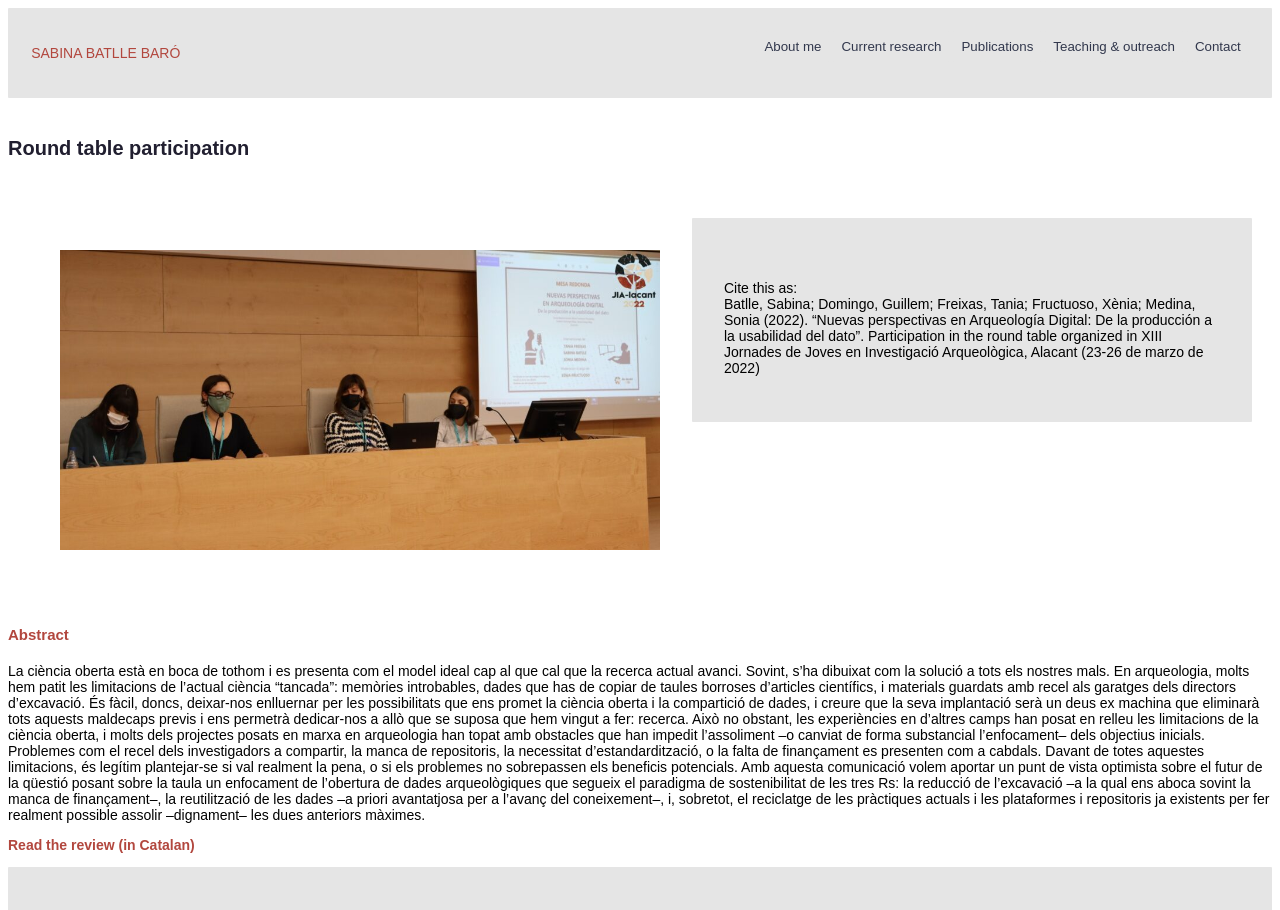
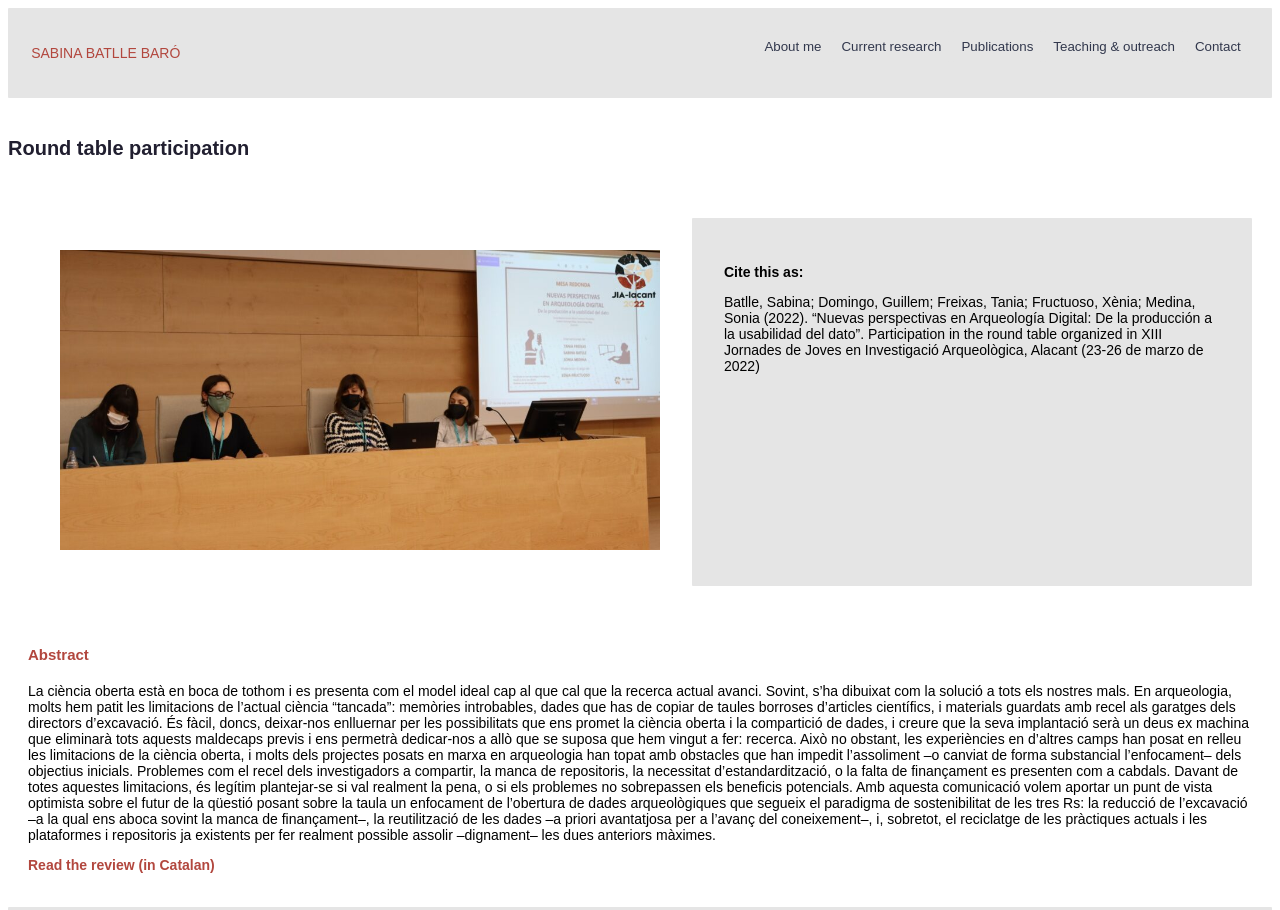
Before and after one commit to sabinabatlle/sabinabatlle.github.io, a plain HTML site: page jia22.html in a window 1280 px wide. Shown: the top 910 px of the page. Drawn offline with Linux system fonts and the light colour scheme.

Commit message:
div madness jia22 2

```diff
--- a/jia22.html
+++ b/jia22.html
@@ -14,11 +14,12 @@
             <div class="item1 white-container">
                 <img src="images/IMG_0576-1024x511.jpg" width="600">
             </div>
-            <div class="item2">
-                <div class="gray-container"><p><br>Cite this as:</br> Batlle, Sabina; Domingo, Guillem; Freixas, Tania; Fructuoso, Xènia; Medina, Sonia (2022). “Nuevas perspectivas en Arqueología Digital: De la producción a la usabilidad del dato”. Participation in the round table organized in XIII Jornades de Joves en Investigació Arqueològica, Alacant (23-26 de marzo de 2022)</p></div>
-                <div></div>
+            <div class="item2 gray-container">
+                <p class="thick">Cite this as:</p>
+                <p>Batlle, Sabina; Domingo, Guillem; Freixas, Tania; Fructuoso, Xènia; Medina, Sonia (2022). “Nuevas perspectivas en Arqueología Digital: De la producción a la usabilidad del dato”. Participation in the round table organized in XIII Jornades de Joves en Investigació Arqueològica, Alacant (23-26 de marzo de 2022)</p>
             </div>
         </div>
+        <div class="container1">
             <div>
                 <h3 class="orange">Abstract</h3>
                 <p>La ciència oberta està en boca de tothom i es presenta com el model ideal cap al que cal que la
@@ -45,6 +46,7 @@
                 <p><a href="https://opensciencespain.org/page/7/" class="orange thick">Read the review (in Catalan)</a></p>
             </div>
         </div>
+    </div>
     <div class="gray-container">
         <p class="orange thick">Related publications:</p>
         <p>blabla</p>
```
Lines whose indentation alone changed are shown as unchanged.
